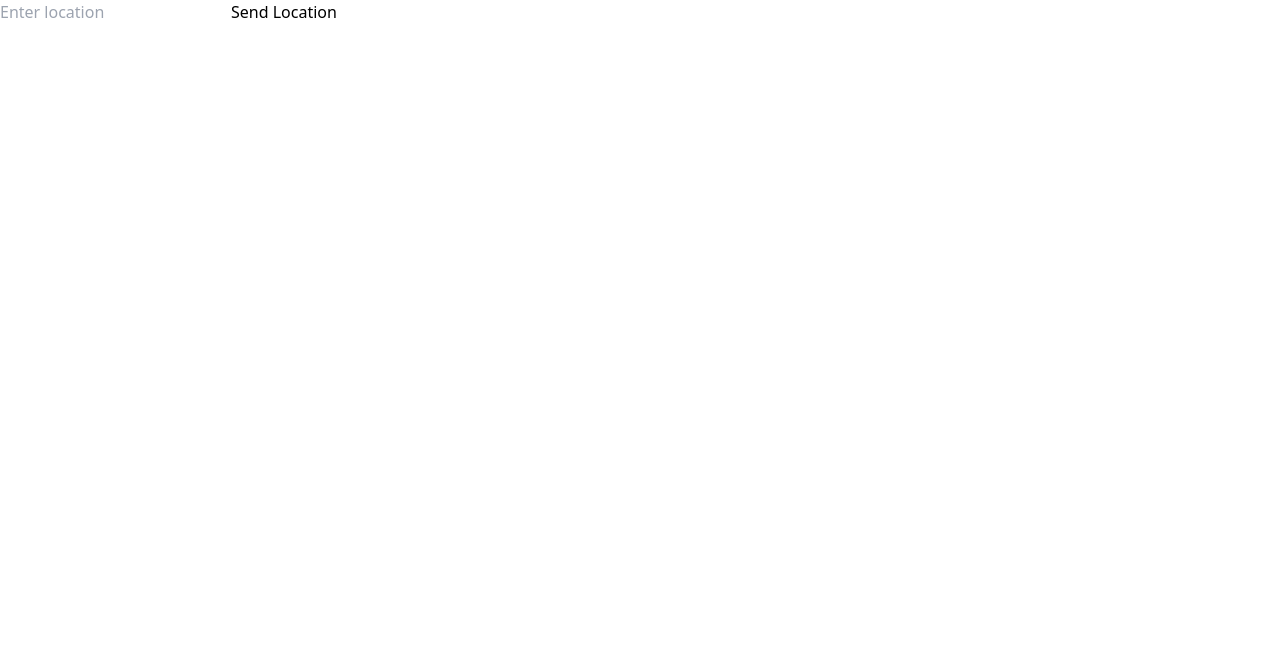
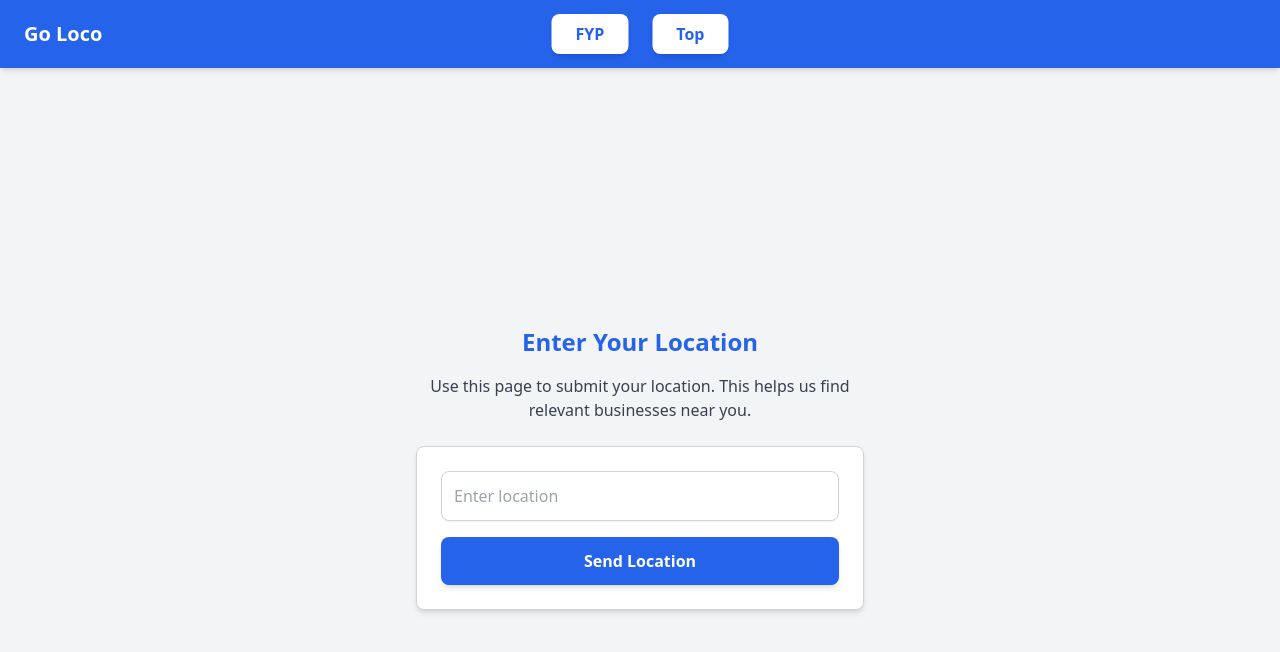
Before and after one commit to 2023EvanZ/wics-sp2025, a React (Create React App) app in the folder frontend/: page /add in a window 1280 px wide. Shown: the top 652 px of the page. Built offline with nearby package versions, Linux system fonts and the light colour scheme; no server answers; sample sign-in values are in the browser's storage.

Commit message:
styling user form and adding it to website

```diff
--- a/frontend/src/App.jsx
+++ b/frontend/src/App.jsx
@@ -1,14 +1,12 @@
 import React from "react";
-import AddBusinessForm from "./components/BusinessForm";
-import UserForm from "./components/UserForm";
-
-import { BrowserRouter as Router, Route, Routes, Link, Navigate } from "react-router-dom";
+import { BrowserRouter as Router, Route, Routes, Navigate } from "react-router-dom";
 import { AuthProvider } from "./context/AuthContext";
 import Login from "./components/Login";
 import Register from "./components/Register";
 import VideoDisplay from "./components/Display";
 import TopBusinesses from "./components/Top";
 import Navbar from "./components/Navbar";
+import UserForm from "./components/UserForm";
 
 const ProtectedRoutes = ({ children }) => {
   const tokens = localStorage.getItem("authTokens");
@@ -45,7 +43,15 @@ const App = () => {
               </ProtectedRoutes>
             }
           />
-          <Route path ="/add" element ={<UserForm/>}/>
+          <Route path="/add" element={
+              <ProtectedRoutes>
+              <>
+                <Navbar />
+                <UserForm />
+              </>
+            </ProtectedRoutes>
+          } />
+          {/* <Route path="/add" element={<UserForm />} /> */}
           <Route path="*" element={<Navigate to="/" replace />} />
         </Routes>
       </Router>
--- a/frontend/src/components/Display.jsx
+++ b/frontend/src/components/Display.jsx
@@ -136,6 +136,14 @@ const VideoDisplay = () => {
 
         {mapBar && (
             <div className="fixed top-0 left-0 w-90 h-full bg-white shadow-lg p-6 overflow-y-auto transform transition-transform duration-300 ease-in-out">
+                <div className="absolute top-4 left-1/2 transform -translate-x-1/2">
+                    <button
+                        onClick={() => window.location.href = "/add"}
+                        className="bg-blue-600 text-white px-6 py-2 font-semibold rounded-lg shadow-md hover:bg-blue-700 transition"
+                    >
+                        Add
+                    </button>
+                </div>
                 <button
                     className="absolute top-4 right-4 text-gray-600 hover:text-red-600"
                     onClick={() => setMapBar(false)}
--- a/frontend/src/components/UserForm.jsx
+++ b/frontend/src/components/UserForm.jsx
@@ -1,7 +1,9 @@
 import React, { useState } from "react";
+import { useNavigate } from "react-router-dom";
 
 const UserForm = () => {
     const [location, setLocation] = useState("")
+    const navigate = useNavigate();
 
     const handleChange = (e) => {
         setLocation(e.target.value); // Fix: Correctly update state
@@ -17,6 +19,7 @@ const handleSubmit = async (e) => {
         headers: { "Content-Type": "application/json" },
         body: JSON.stringify({'location':location}),
         });
+        navigate("/");
 
     } catch (error) {
         console.error("Error:", error);
@@ -26,7 +29,18 @@ const handleSubmit = async (e) => {
 
 return(
 
-    <form onSubmit={handleSubmit}>
+<div className="flex flex-col items-center justify-center min-h-screen bg-gray-100 p-6">
+    <h2 className="text-2xl font-bold text-blue-600 mb-4 text-center">
+        Enter Your Location
+    </h2>
+    <p className="text-gray-700 mb-6 text-center max-w-md">
+        Use this page to submit your location. This helps us find relevant businesses near you.
+    </p>
+
+    <form
+        onSubmit={handleSubmit}
+        className="bg-white p-6 rounded-lg shadow-md border border-gray-300 w-full max-w-md"
+    >
         <input
             type="text"
             name="location"
@@ -34,9 +48,16 @@ return(
             value={location}
             onChange={handleChange}
             required
+            className="w-full p-3 border border-gray-300 rounded-lg shadow-sm focus:outline-none focus:ring-2 focus:ring-blue-500"
         />
-        <button type="submit">Send Location</button>
+
+        <button
+            type="submit"
+            className="w-full mt-4 bg-blue-600 text-white py-3 rounded-lg font-semibold shadow-md hover:bg-blue-700 transition"
+        >
+            Send Location
+        </button>
     </form>
-
+</div>
 )}
 export default UserForm
```
Also changed, not shown: 1 other file (tests, documents, lock files or other folders).
